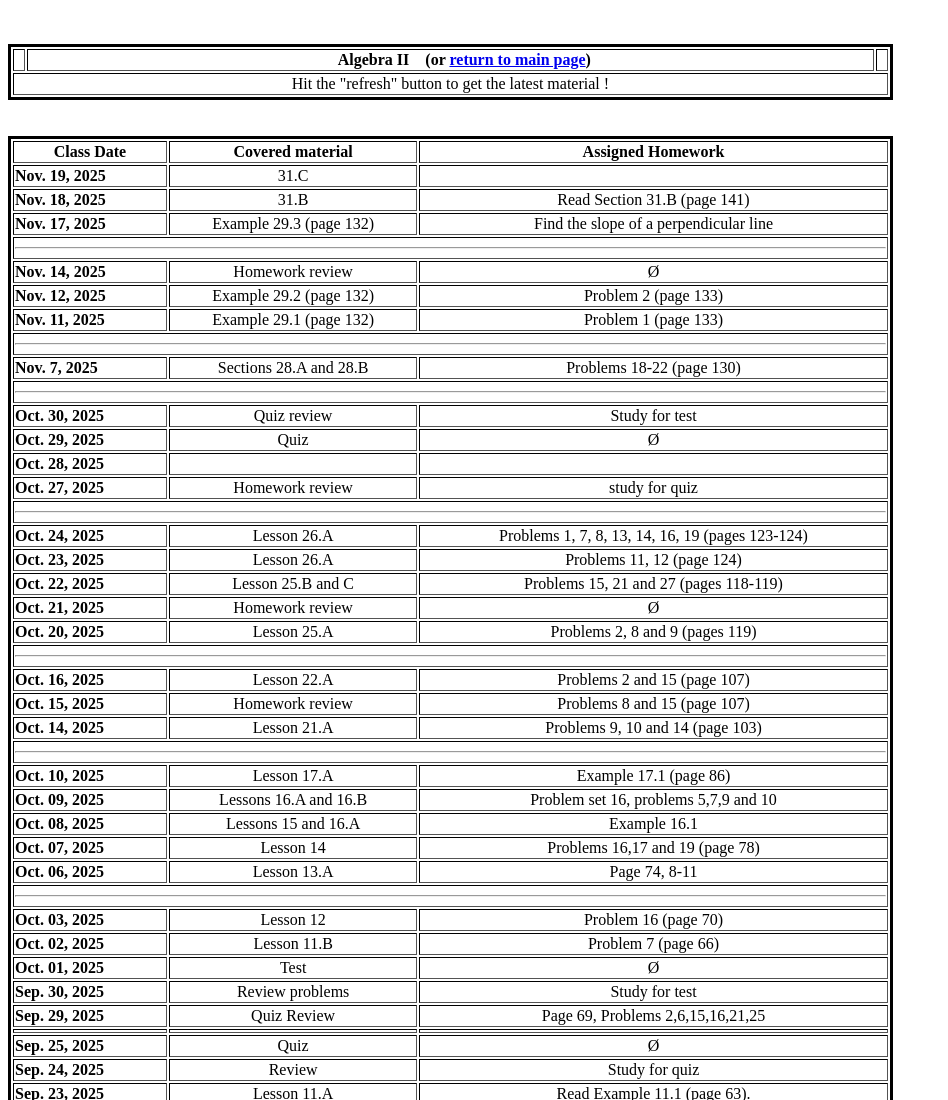
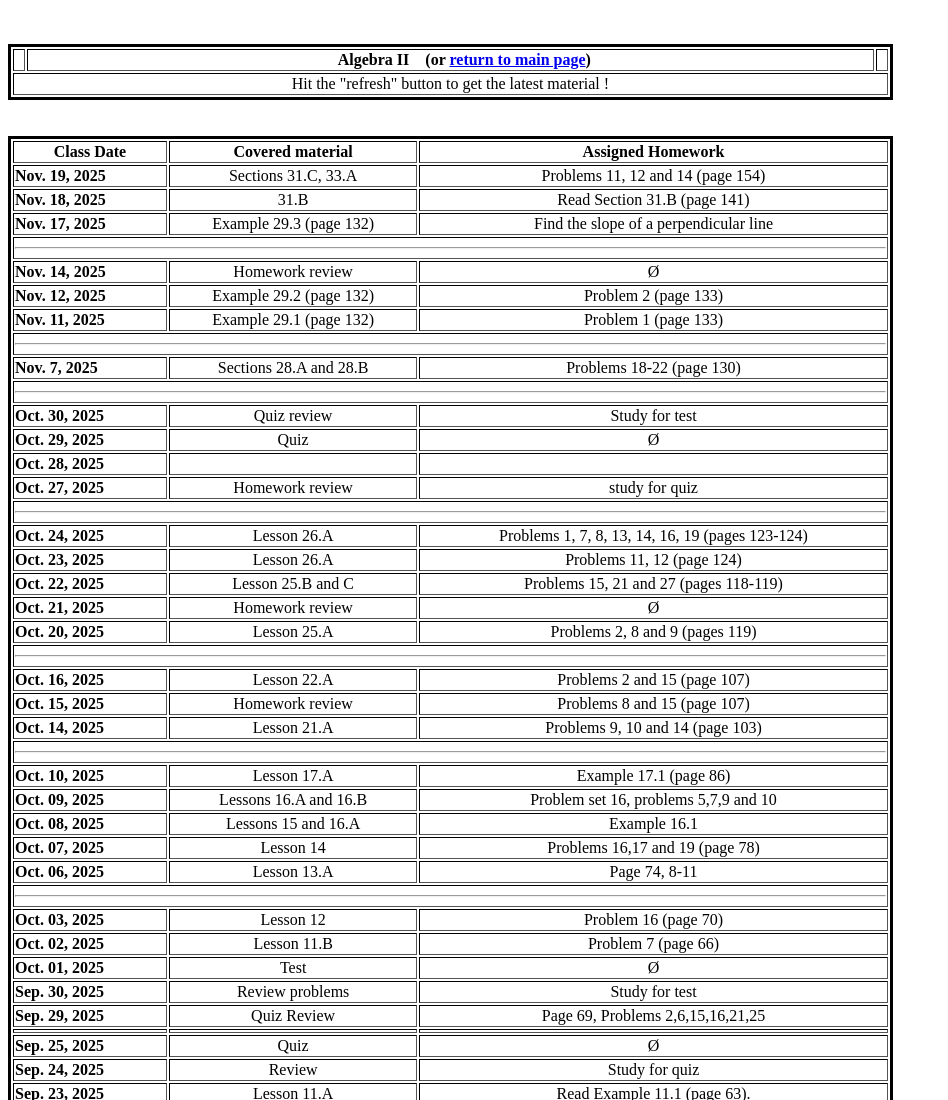
Before and after one commit to drstathis/drstathis.github.io, a plain HTML site: page algebra_2_2025.htm in a window 1280 px wide. Shown: the top 1100 px of the page, without its empty margins (0-948 px from the left). Drawn offline with Linux system fonts and the light colour scheme.

Commit message:
Update algebra_2_2025.htm

```diff
--- a/algebra_2_2025.htm
+++ b/algebra_2_2025.htm
@@ -26,7 +26,7 @@
 <table border="1" style="width:70%;border:solid black;">
   <tr><td width="150"><b><center>Class Date</center></b></td><td colspan=2><b><center>Covered material</center></b></td><td colspan=2><center><b>Assigned Homework</b></center></td></tr>
   <!--<tr><td><b>Nov. 14, 2025 </b><td colspan=2><center>Examples 29.2, 29.3 (page 132)</center></td><td colspan=2><center>Problems 3 and 10-12 (page 133)</center></td></tr>-->
-  <tr><td><b>Nov. 19, 2025 </b><td colspan=2><center>31.C</center></td><td colspan=2><center></center></td></tr>
+  <tr><td><b>Nov. 19, 2025 </b><td colspan=2><center>Sections 31.C, 33.A</center></td><td colspan=2><center>Problems 11, 12 and 14 (page 154)</center></td></tr>
   <tr><td><b>Nov. 18, 2025 </b><td colspan=2><center>31.B</center></td><td colspan=2><center>Read Section 31.B (page 141)</center></td></tr>
   <tr><td><b>Nov. 17, 2025 </b><td colspan=2><center>Example 29.3 (page 132)</center></td><td colspan=2><center>Find the slope of a perpendicular line</center></td></tr>
   <tr><td colspan=5><HR></td></tr>
```
